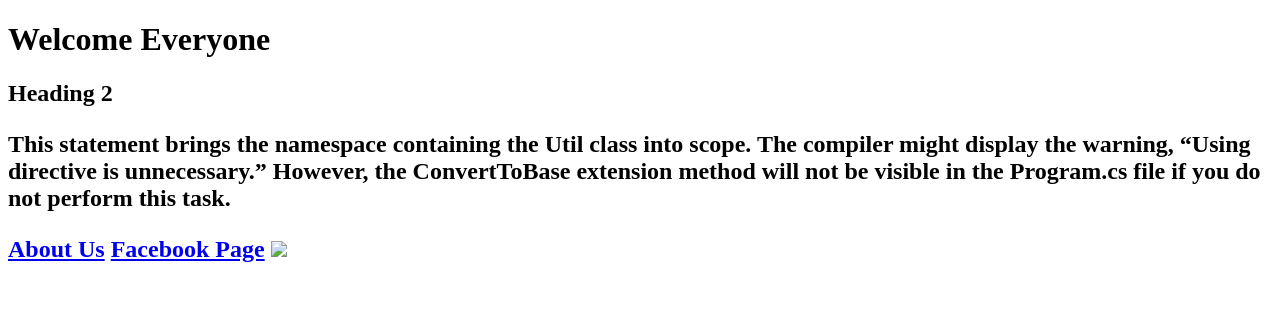
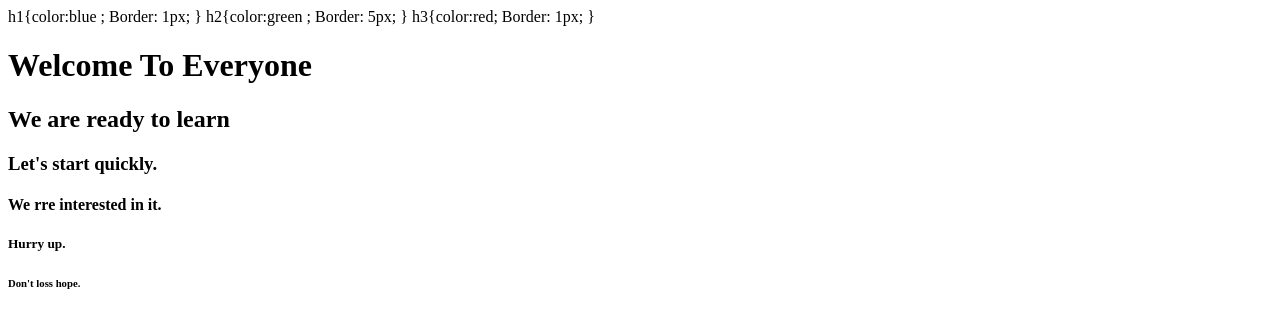
Before and after one commit to Meherun2022/hw3, a plain HTML site: page index.html in a window 1280 px wide. Drawn offline with Linux system fonts and the light colour scheme.

Commit message:
Update index.html

```diff
--- a/index.html
+++ b/index.html
@@ -4,16 +4,33 @@
 	<meta charset="utf-8">
 	<meta name="viewport" content="width=device-width, initial-scale=1.0">
 	<title>Class Work</title>
+h1{color:blue ;
+   Border: 1px;
+
+}
+h2{color:green ;
+   Border: 5px;
+}
+h3{color:red;
+   Border: 1px;
+}
 </head>
 <body>
-	<h1>Welcome Everyone</h1>
-<h2>Heading 2</>
-	<p>This statement brings the namespace containing the Util class into scope.
-The compiler might display the warning, “Using directive is unnecessary.”
-However, the ConvertToBase extension method will not be visible in the
-Program.cs file if you do not perform this task.</p>
-	<a href="about.html">About Us</a>
-	<a href="https://www.facebook.com" target="_blank">Facebook Page</a>
-	<img src="images/hill.jpg">
+	<h1>
+Welcome To Everyone
+</h1>
+<h2>
+We are ready to learn
+</h2>
+<h3>
+Let's start quickly.
+</h3>
+<h4>
+We rre interested in it.
+</h4>
+<h5>
+Hurry up.
+</h5>
+<h6>Don't loss hope.</h6>
 </body>
 </html>
```
